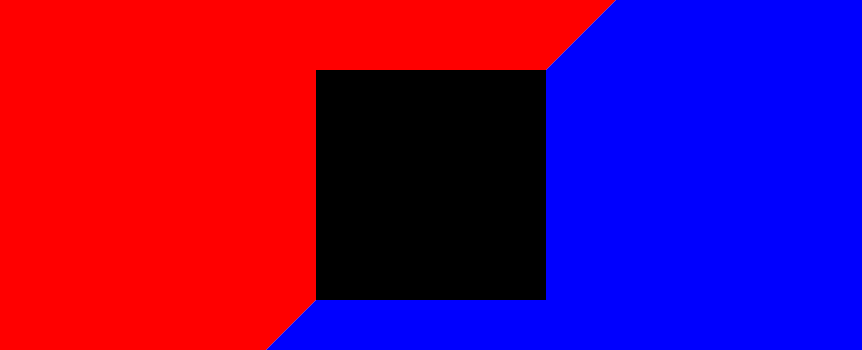
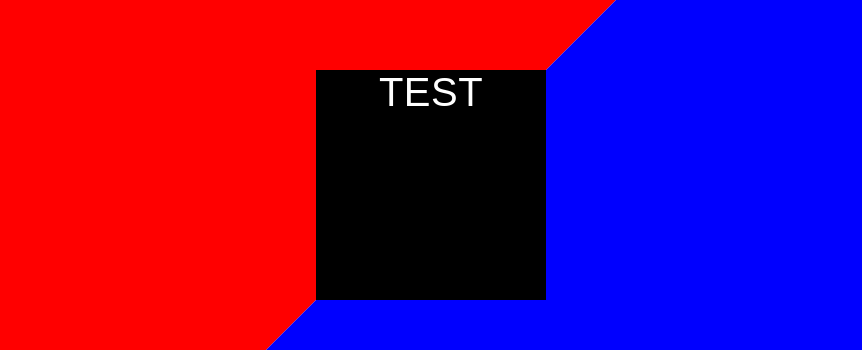
Before and after one commit to mrkorakot/mrkorakot.github.io, a Nuxt app: page / in a window 1280 px wide. Shown: the part 215-565 px from the top of the page, without its empty margins (209-1071 px from the left). Built offline with nearby package versions, Linux system fonts and the light colour scheme.

Commit message:
short syntax.

```diff
--- a/assets/styles/character.scss
+++ b/assets/styles/character.scss
@@ -3,9 +3,12 @@
   height: 200px;
   background-color: #fff;
   transition: all 0.3s;
+  text-align: center;
   &.active {
     width: 230px;
     height: 230px;
     background-color: #000;
+    color: #fff;
+    font-size: 40px;
   }
 }
--- a/components/character.vue
+++ b/components/character.vue
@@ -11,7 +11,7 @@
     name: 'character',
     data () {
       return {
-        title: 'character'
+        title: 'TEST'
       }
     },
     props: [
--- a/pages/index.vue
+++ b/pages/index.vue
@@ -15,7 +15,7 @@
 
 <script>
 import character from '~/components/character.vue'
-import {TimelineLite, TweenLite, Elastic, Power4} from 'gsap'
+import {TimelineLite, Elastic, Power4} from 'gsap'
 export default {
   name: 'Home',
   data () {
@@ -25,7 +25,7 @@ export default {
     }
   },
   head: {
-    title: 'Mr.Korakot Suppol'
+    title: 'TEST'
   },
   components: {
     character
@@ -43,14 +43,13 @@ export default {
         thisComp.introAnimated()
       }
     })
-    tl.add(TweenLite.from($intro, 1, {
+    tl.from($intro, 1, {
       width: 100,
       ease: Power4.easeIn
-    }))
-    tl.add(TweenLite.from($intro, 2, {
+    }).from($intro, 2, {
       rotation: 45,
       ease: Elastic.easeOut
-    }))
+    })
   }
 }
 </script>
```
